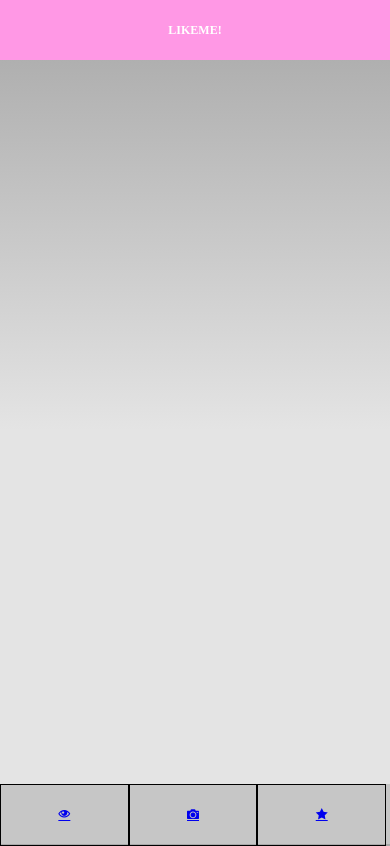
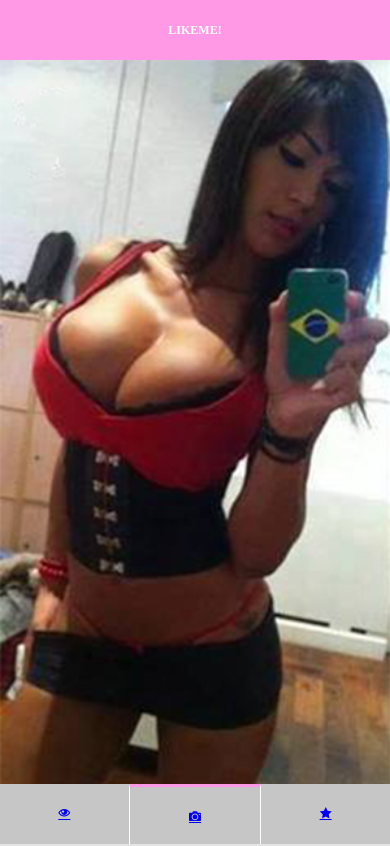
Before and after one commit to Gethi/www, a plain HTML site: page index.html in a window 390 px wide. Drawn offline with Linux system fonts and the light colour scheme; some packages are replaced by stand-ins of ours; files whose address does not match are found by name; a web font is replaced by a local one.

Commit message:
structure global

```diff
--- a/css/icon.css
+++ b/css/icon.css
@@ -40,12 +40,6 @@
 }
 
 
-.icon-camera {
-
+.icon-camera,.icon-star, .icon-eye {
+	margin-top: 15px;
 }
-.icon-star {
-
-}
-.icon-eye {
-
-}
--- a/css/style.css
+++ b/css/style.css
@@ -18,6 +18,10 @@
  */
 * {
     -webkit-tap-highlight-color: rgba(0,0,0,0); /* make transparent link selection, adjust last value opacity 0 to 1.0 */
+    -webkit-box-sizing:border-box;
+    -moz-box-sizing:border-box;
+    -ms-box-sizing:border-box;
+    box-sizing:border-box;
 }
 
 @font-face {
@@ -145,18 +149,72 @@ IHM
     height: 60px; line-height: 60px;
     text-align: center;
     background-color: #C6C6C6;
+    overflow: hidden;
+    *zoom: 1;
 }
 
 .nav a{
     display: block;
     width: 33%;
     float: left;
-    -webkit-box-sizing:border-box;
-    -moz-box-sizing:border-box;
-    -ms-box-sizing:border-box;
-    box-sizing:border-box;
-    /*debug*/
-    border: 1px solid black;
-    /*debug*/
+    height: 60px;
+    line-height: 60px;
+    -webkit-transition-duration: .2s;
+    -moz-transition-duration: .2s;
+    -o-transition-duration: .2s;
+    -ms-transition-duration: .2s;
+    transition-duration: .2s;
+
 }
-.nav a #camera{ width: 34%; } /*central*/
+
+#camera{ /*central*/
+    width: 34%;
+    border-left: 1px solid white;
+    border-right: 1px solid white;
+}
+
+.active{
+    border-top: 3px solid #FF98E5;
+}
+
+.view{
+    position: absolute;
+    top: 60px; right: 0; bottom: 60px; left: 0;
+}
+
+.current_like{
+    width: 100%;
+}
+
+.panel{
+     position: absolute;
+     top: 0; right: 0; bottom: 0; left: 0;
+     overflow-x: hidden;
+     overflow-y: scroll;
+     -webkit-overflow-scrolling:touch;
+     transition-duration: .5s;
+}
+
+.left{
+    -webkit-transform:translate3d(-100%,0,0);
+    -moz-transform:translate3d(-100%,0,0);
+    -o-transform:translate3d(-100%,0,0);
+    -ms-transform:translate3d(-100%,0,0);
+    transform:translate3d(-100%,0,0);
+}
+
+.center{
+    -webkit-transform:translate3d(0,0,0);
+    -moz-transform:translate3d(0,0,0);
+    -o-transform:translate3d(0,0,0);
+    -ms-transform:translate3d(0,0,0);
+    transform:translate3d(0,0,0);
+}
+
+.right{
+    -webkit-transform:translate3d(100%,0,0);
+    -moz-transform:translate3d(100%,0,0);
+    -o-transform:translate3d(100%,0,0);
+    -ms-transform:translate3d(100%,0,0);
+    transform:translate3d(100%,0,0);
+}
--- a/index.html
+++ b/index.html
@@ -15,12 +15,14 @@
         </header>
 
         <section class="view">
-
+            <section class="panel">
+                <img src="img/lkm.png" class="current_like"/>
+            </section>
         </section>
 
         <nav class="nav">
             <a href="#profil"><span class="icon-eye"></span></a>
-            <a href="#takepicture" id="camera"><span class="icon-camera"></span></a>
+            <a href="#takepicture" id="camera" class="active"><span class="icon-camera"></span></a>
             <a href="#rank"><span class="icon-star"></span></a>
         </nav>
         <!--************************************************************-->
--- a/js/index.js
+++ b/js/index.js
@@ -34,7 +34,7 @@ var app = {
     // function, we must explicity call 'app.receivedEvent(...);'
     onDeviceReady: function() {
         //app.receivedEvent('deviceready');
-        alert("Ready");
+        //alert("Ready");
     },
     // Update DOM on a Received Event
     receivedEvent: function(id) {
```
Also changed, not shown: img/lkm.png (added).
